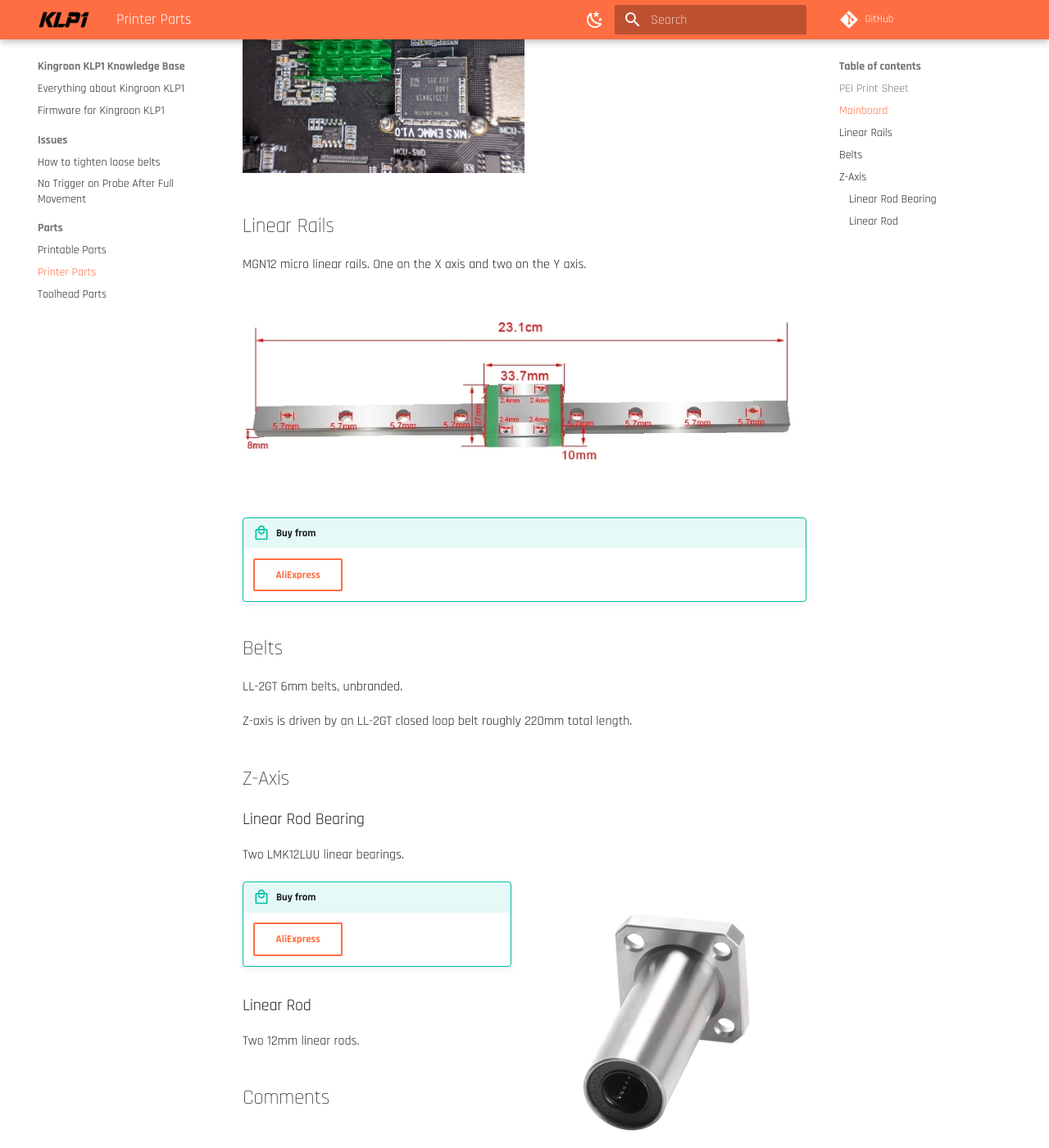
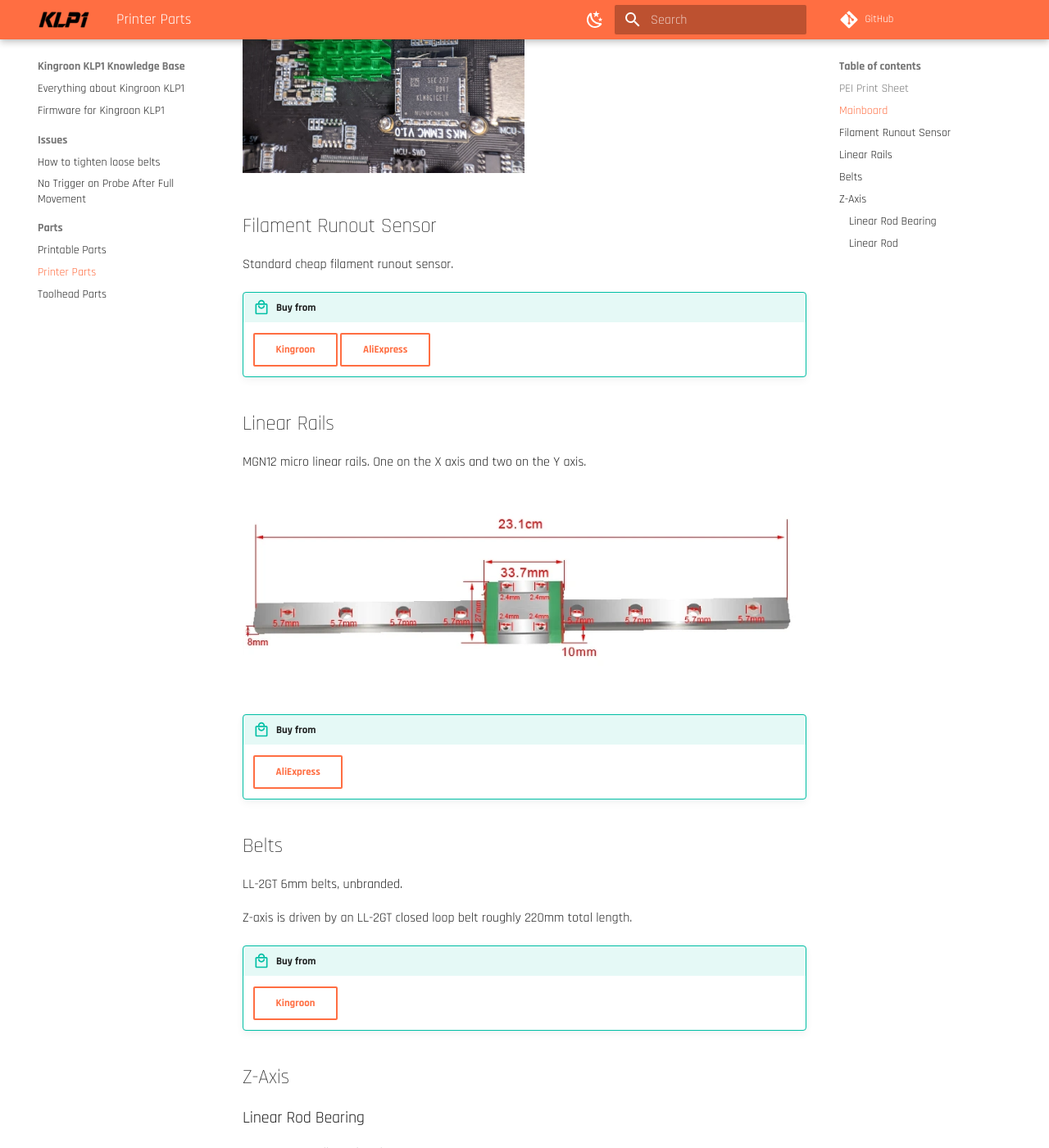
Before and after one commit to blakadder/klp1, an MkDocs documentation site: the page built from docs/parts/printer-parts.md, in a window 1280 px wide and 1400 px high, scrolled down 627 px. Shown: the whole window at 82% size. Built offline with MkDocs 1.6.1 and Material for MkDocs 9.7.7, drawn with Linux system fonts in a browser that asks for light colours; comment, search, counter and statistics services are not loaded.

Commit message:
add links

```diff
--- a/docs/parts/printer-parts.md
+++ b/docs/parts/printer-parts.md
@@ -12,7 +12,6 @@
     [Kingroon](https://kingroon.com/collections/3d-printer-spare-parts-accessories/products/magnetic-pei-sheet-3d-printer-heatbed-bam-build-plate?variant=43256225464538&sca_ref=3869528.BgcwN5Ufox){ .md-button }
 
 
-
 ## Mainboard
 
 Kingroon's custom mainboard called "Kingroon KP Cheetah", based on [MKS SKIPR](https://www.aliexpress.com/item/1005004509354702.html?aff_fcid=166358c921274e8b927d0c0b45c149f6-1683324450389-05113-_DeCkcSN&tt=CPS_NORMAL&aff_fsk=_DeCkcSN&aff_platform=shareComponent-detail&sk=_DeCkcSN&aff_trace_key=166358c921274e8b927d0c0b45c149f6-1683324450389-05113-_DeCkcSN&terminal_id=165068c405fe431e83f4b86336c9e8c9&afSmartRedirect=y).
@@ -20,6 +19,14 @@
 First line of printers comes with V1.1 of the board which is not the same as the V2 presented in the printer [release stream](https://youtu.be/YSQdchuTED0?t=5047).
 
 ![Printer mainboard](/images/parts/mainboard.jpg){ width="50%" }
+
+## Filament Runout Sensor
+
+Standard cheap filament runout sensor.
+
+!!! tip "Buy from"
+    [Kingroon](https://kingroon.com/collections/3d-printer-spare-parts-accessories/products/3d-printer-filament-detection-sensor?sca_ref=3869528.BgcwN5Ufox){ .md-button }
+    [AliExpress](https://www.aliexpress.com/item/32917462715.html?aff_fcid=64b6a1226a7243aa869545abaff3fbe2-1685956611294-00059-_DCLOhIv&tt=CPS_NORMAL&aff_fsk=_DCLOhIv&aff_platform=shareComponent-detail&sk=_DCLOhIv&aff_trace_key=64b6a1226a7243aa869545abaff3fbe2-1685956611294-00059-_DCLOhIv&terminal_id=6db88f7b3fff4670be83ec2d245af448&afSmartRedirect=y){ .md-button }
 
 ## Linear Rails
 
@@ -36,6 +43,11 @@
 
 Z-axis is driven by an LL-2GT closed loop belt roughly 220mm total length.
 
+!!! tip "Buy from"
+    [Kingroon](https://kingroon.com/products/gt2-6mm-3d-printer-belt?sca_ref=3869528.BgcwN5Ufox){ .md-button }
+
+
+
 ## Z-Axis
 
 ### Linear Rod Bearing
```
Also changed, not shown: docs/parts/toolhead-parts.md (+9 -3 lines).
